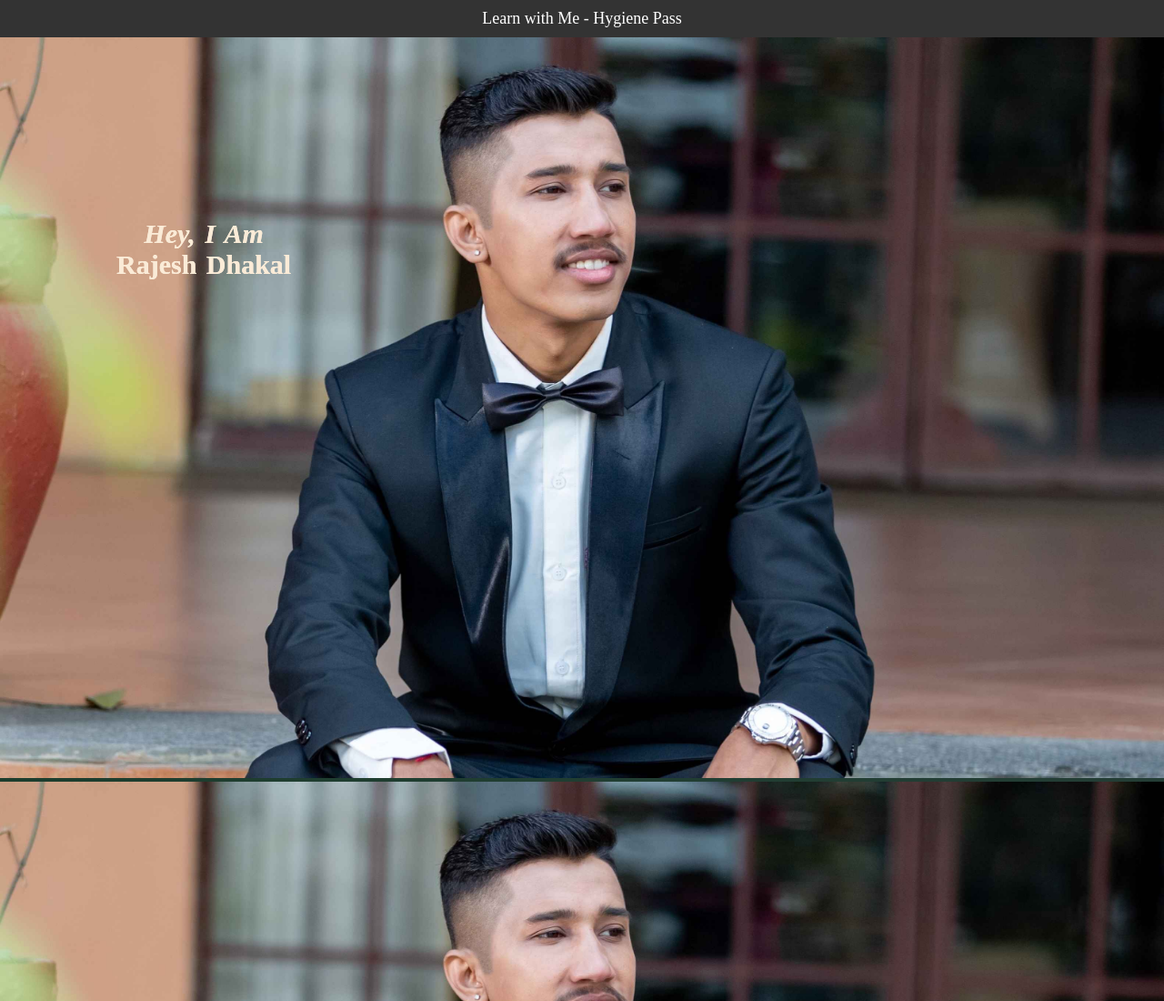
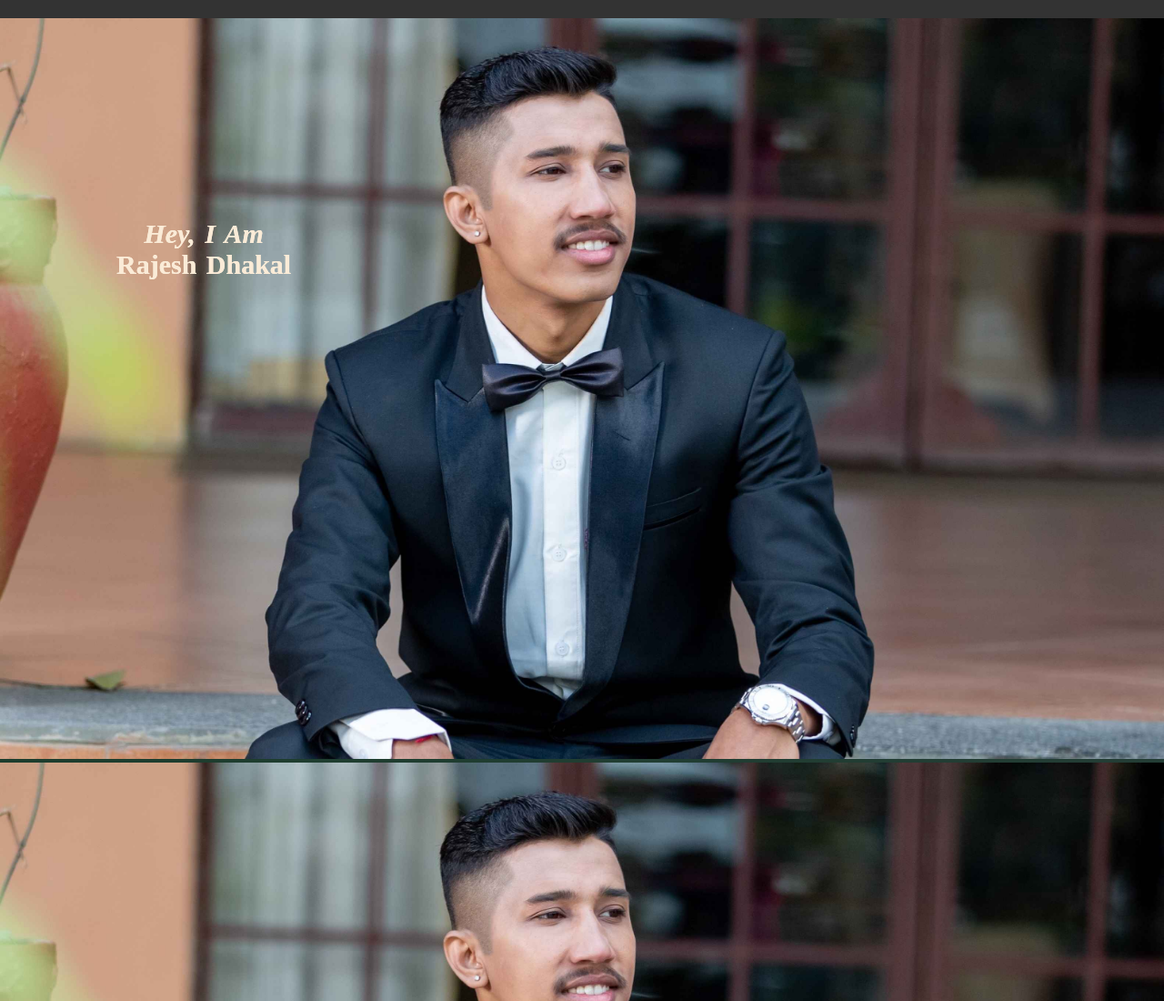
Before and after one commit to Heyiamrajz/Personal_Website, a plain HTML site: page index.html in a window 1280 px wide. Shown: the top 1100 px of the page at 91% size. Drawn offline with Linux system fonts and the light colour scheme.

Commit message:
Update index.html
Removed the added nav as I decide to do this later

```diff
--- a/index.html
+++ b/index.html
@@ -9,9 +9,7 @@
 </head>
 <header>
     <nav>
-        <ul>
-            <li><a href="hygiene-pass.html">Learn with Me - Hygiene Pass</a></li>
-        </ul>
+
     </nav>
     <img src="Images/Personalimage.jpg" alt="My Image" >
     <p class="indextextalignment"><em>Hey, I am <br></em>Rajesh Dhakal</p>
```
